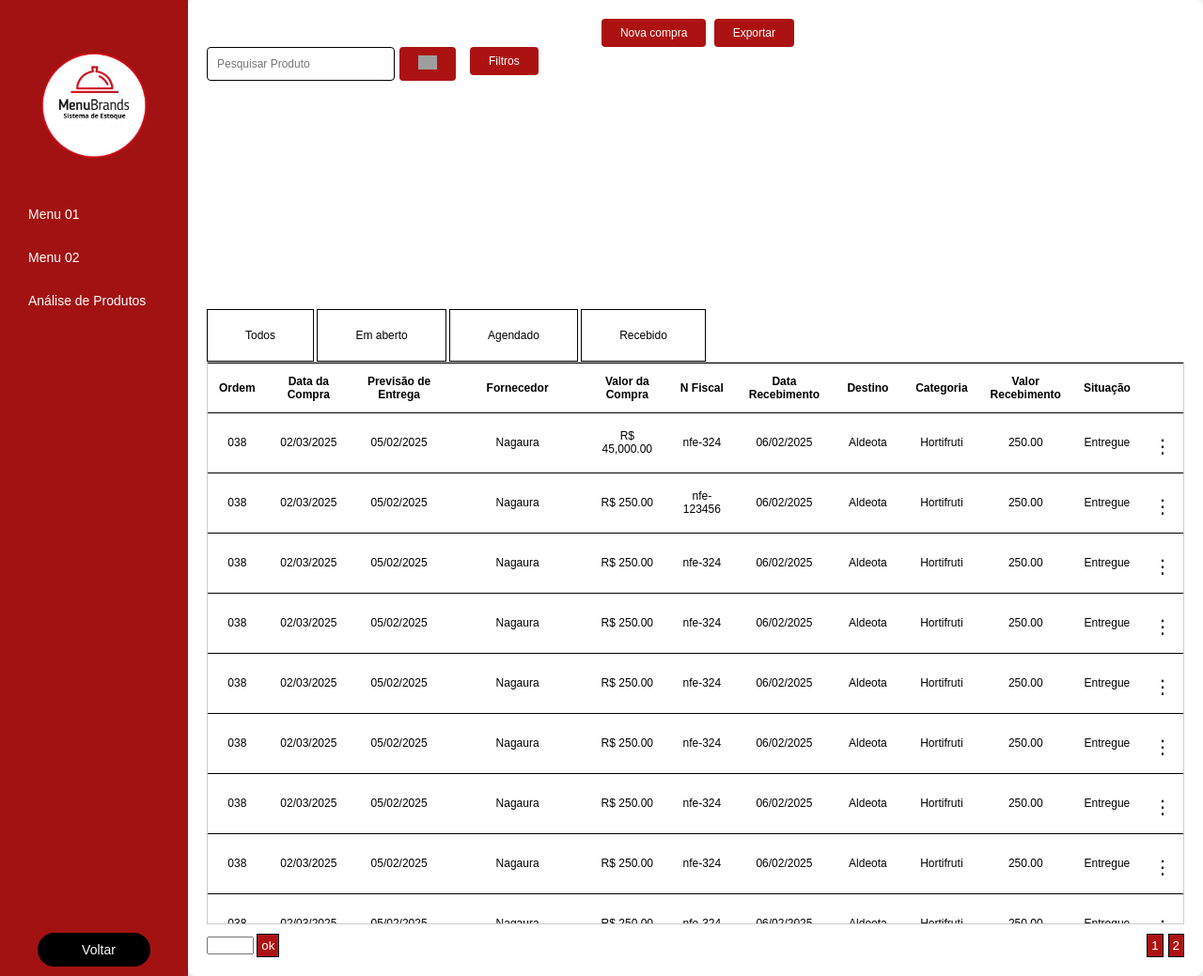
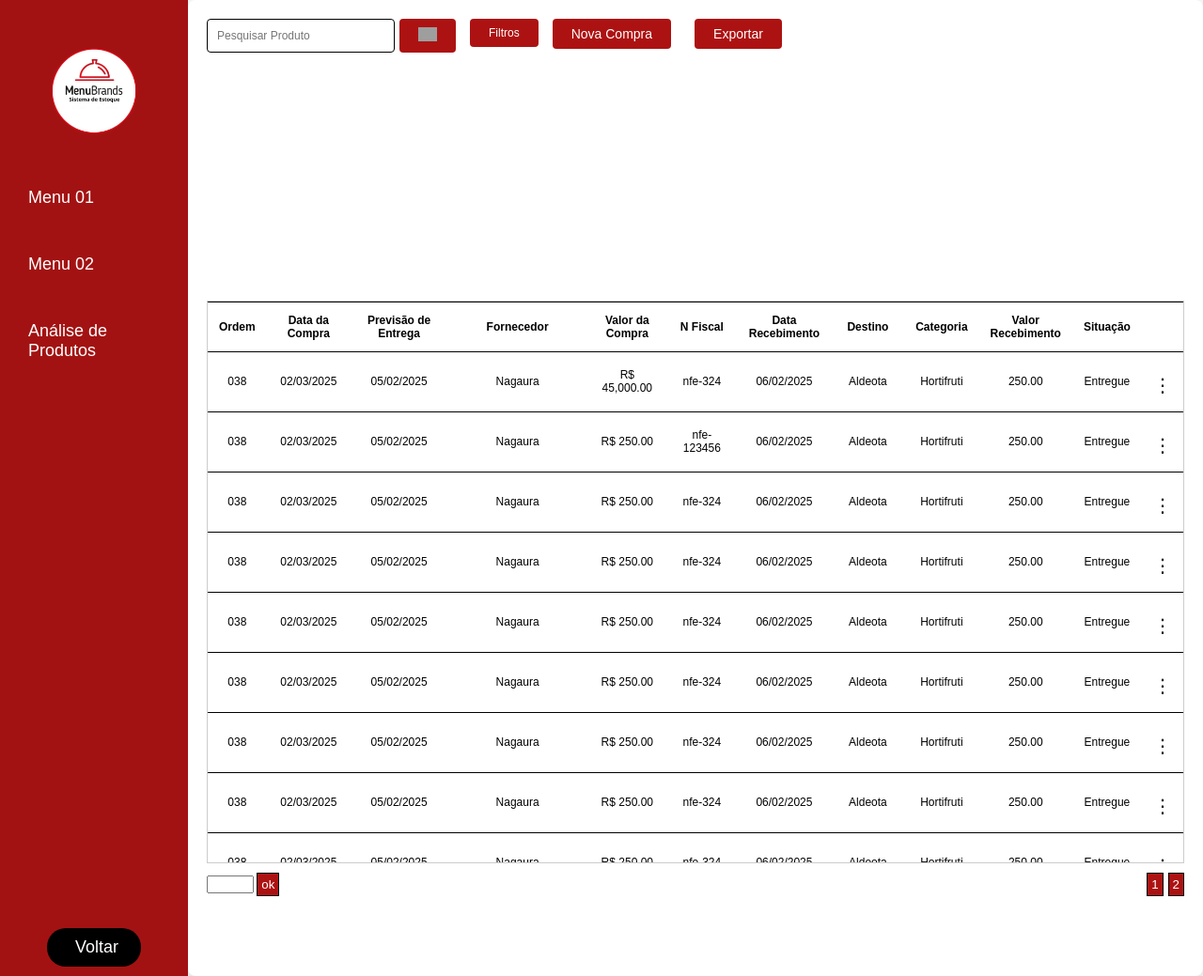
Before and after one commit to jdaavi/Estoque_Menu, a Flask app: page /compras in a window 1280 px wide. Shown: the whole page at 94% size. Run offline with Flask 3, Linux system fonts and the light colour scheme; the visitor is signed in with stand-in values (Sample User, id 1); grey boxes are pictures that could not be loaded.

Commit message:
modified:   static/css/compras.css 	modified:   templates/compras.html

```diff
--- a/static/css/compras.css
+++ b/static/css/compras.css
@@ -30,10 +30,13 @@ body {
 }
 
 .sidebar .logo {
-    width: 80%;
-    height: auto;
-    display: block;
-    margin: 0 auto 20px;
+    min-width: 130px;
+    min-height: 130px;
+    max-width: 130px;
+    max-height: 130px;
+    background-size: cover;
+    background-position: center;
+    position: relative;
 }
 
 .sidebar ul {
@@ -45,33 +48,33 @@ body {
 
 .sidebar li {
     margin: 0;
+    margin-top: 30px;
     padding: 0;
 }
 
 .sidebar a {
-    padding: 10px 20px;
+    padding: 10px 30px;
     text-decoration: none;
-    font-size: 14px;
+    font-size: 18px;
     color: white;
     display: block;
-    transition: background-color 0.3s;
+    transition: background-color 0.3s; border-radius: 0.3s;
     margin-bottom: 10px;
     padding-left: 30px;
+    border-radius: 20px;
 }
 
 .sidebar a:hover {
     background-color: #000000;
+    border-radius: 20px;
 }
 
-.sidebar a:hover {
-    background-color: #000000;
-}
 
 .botao-voltar {
     background-color: #000000;
     color: white;
     padding: 20px;
-    width: 120px;
+    width: 100px;
     text-decoration: none;
     border-radius: 50px;
     margin-top:auto;
@@ -101,8 +104,9 @@ body {
 /* Barra de pesquisa */
 .pesquisa {
     display: flex;
+    top: 50px;
     justify-content: center;
-    margin-bottom: 20px;
+    margin-bottom: 10px;
 }
 
 .pesquisa input {
@@ -140,16 +144,27 @@ body {
     transition: background-color 0.3s ease;
 }
 
-.But-acoes button {
+.top-actions {
+    display: flex;
+    justify-content: flex-end;
+    gap: 20px;
+    margin-bottom: 20px;
+    align-items: center;
+}
+
+.top-actions button {
     padding: 8px 20px;
-    font-size: 12px;
-    margin-left: 5px;
+    font-size: 14px;  /* Ajuste de tamanho de fonte */
     background-color: #ad1212;
     color: white;
     border: none;
     border-radius: 4px;
     cursor: pointer;
     transition: background-color 0.3s ease;
+}
+
+.top-actions button:hover {
+    background-color: #000000;
 }
 
 .filtro-acoes button:hover {
@@ -320,20 +335,73 @@ ul#paginacao li button:hover{
     background-color: #ddd;
 }
 
+.left-container{
+    display: flex;
+    align-items: flex-start;
+    gap: 15px;
+}
+
+
 .multi-aba{
-    display: flex;
-    width: 100%;
+    margin: 20px;
+    text-align: left;
 }
 .multi-aba ul{
+    list-style-type: none;
+    display: flex;
+    padding: 0;
     margin: 0;
-    padding: 0;
+    gap: 15px;
 }
 
-.multi-aba ul li{
+.multi-aba li{
+   display: flex;
+   align-items: center;
+   cursor: pointer;
+   padding-left: 10px;
+}
+
+.option-checkbox {
+    display: none;  /* Esconde os checkboxes reais */
+}
+
+.checkbox-circle {
+    width: 20px;
+    height: 20px;
+    border-radius: 50%;
+    border: 2px solid #000000;
+    margin-right: 10px;
     display: inline-block;
-    padding: 20px 40px;
-    border: 1px solid black;
-    margin: 0;
-    cursor: pointer;
+    position: relative;
+    transition: background-color 0.3s ease;
+}
 
+.option-checkbox:checked + .checkbox-circle {
+    background-color: #000000;
+    border-color: #000000;
 }
+
+.checkbox-circle:before {
+    content: '';
+    position: absolute;
+    top: 5px;
+    left: 5px;
+    width: 10px;
+    height: 10px;
+    border-radius: 50%;
+    background-color: rgb(0, 0, 0);
+    opacity: 0;
+    transition: opacity 0.3s ease;
+}
+
+.option-checkbox:checked + .checkbox-circle:before {
+    opacity: 1;
+}
+
+.multi-aba li:hover .checkbox-circle {
+    background-color: #000000; /* Cor de fundo no hover */
+}
+
+.multi-aba li:hover .checkbox-circle:before {
+    opacity: 0.5; /* Efeito no hover */
+}
--- a/templates/compras.html
+++ b/templates/compras.html
@@ -25,19 +25,13 @@
 
         <!-- Barra de ações -->
 
-        <section class="But-acoes">
-            <div class="acoes">
-                <button onclick="NovaCompra()">Nova compra</button>
-                <button onclick="alert('Aqui vai ter a opção de exportar as compras')">Exportar</button>
-            </div>
-        </section>
-
         <section class="filtro-acoes">
             <div class="pesquisa">
                 <input type="text" id="pesquisaProduto" placeholder="Pesquisar Produto">
                 <button onclick="pesquisarProduto()" class="lupa">
                     <img src="https://img.icons8.com/ios/452/search.png" alt="Lupa" width="20">
                 </button>
+
             </div>
 
             <div class="menu-container">
@@ -56,15 +50,14 @@
                 <ul id="lista-filtros">
                 </ul>
             </div>
-        </section>
 
-        <section class="multi-aba">
-            <ul>
-                <li>Todos</li>
-                <li>Em aberto</li>
-                <li>Agendado</li>
-                <li>Recebido</li>
-            </ul>
+
+            <div class="top-actions">
+                <button class="action-buttons">Nova Compra</button>
+                <button class="action-buttons">Exportar</button>
+            </div>
+
+
         </section>
 
         <!-- Tabela de produtos -->
```
